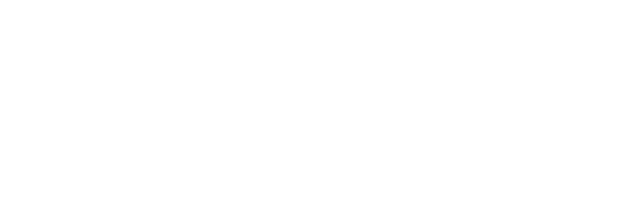
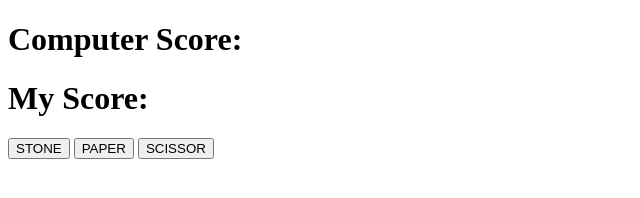
Before and after one commit to vishnuraj-m/STONE-PAPER-SCISSORS-HTML-JS-GAME, a plain HTML site: page index.html in a window 1280 px wide. Shown: the whole page, without its empty margins (0-640 px from the left). Drawn offline with Linux system fonts and the light colour scheme.

Commit message:
html setion

```diff
--- a/index.html
+++ b/index.html
@@ -10,7 +10,16 @@
 </head>
 
 <body>
-
+    <div>
+        <h1>Computer Score: <span id="comp"></span></h1>
+        <h1>My Score: <span id="me"></span></h1>
+    </div>
+    <div class="message"></div>
+    <div class="button">
+        <button class="stone">STONE</button>
+        <button class="paper">PAPER</button>
+        <button class="scissor">SCISSOR</button>
+    </div>
 </body>
 
 </html>
```
